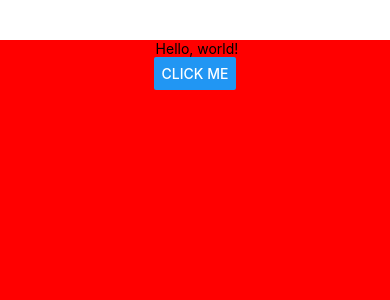
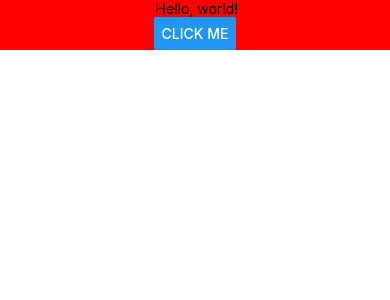
Before and after one commit to maurya20/ReactNativeLearning, a React Native app: screen / in a window 390 px wide. Shown: the top 300 px of the page. Built offline with nearby package versions, Linux system fonts and the light colour scheme.

Commit message:
marginTop: Platform.OS === "android" ? StatusBar.currentHeight : 0, check statusbar height for any android device then apply a margin or padding to make sure there is no overlapping on statusbar.

```diff
--- a/App.js
+++ b/App.js
@@ -1,20 +1,12 @@
+// import { StatusBar } from 'expo-status-bar';
 import React from 'react';
-import { Text, View,StyleSheet, Button,Alert } from 'react-native';
+import { Text, SafeAreaView,StyleSheet, Button,Alert, Platform, StatusBar} from 'react-native';
 
 
 
-const styles = StyleSheet.create({
-   center: {
-     alignItems: 'center',
-     backgroundColor:'red',
-     marginTop: 40,
-     height:140,
-     flex:2
-   }
- })
 const App = () => {
   return (
-    <View style={ styles.center }>
+    <SafeAreaView style={ styles.center }>
       <Text > Hello, world!</Text>
       <Button
         title="click me"
@@ -24,7 +16,15 @@ const App = () => {
             {text:"No", onPress:()=>console.log("No")},
           ])}
       />
-    </View>
+    </SafeAreaView>
   )
 }
 export default App;
+
+const styles = StyleSheet.create({
+  center: {
+    alignItems: 'center',
+    backgroundColor:'red',
+    marginTop: Platform.OS === "android" ? StatusBar.currentHeight : 0,
+  }
+})
```
